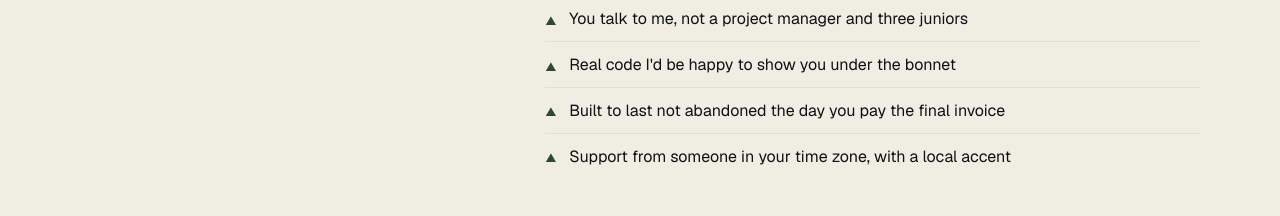
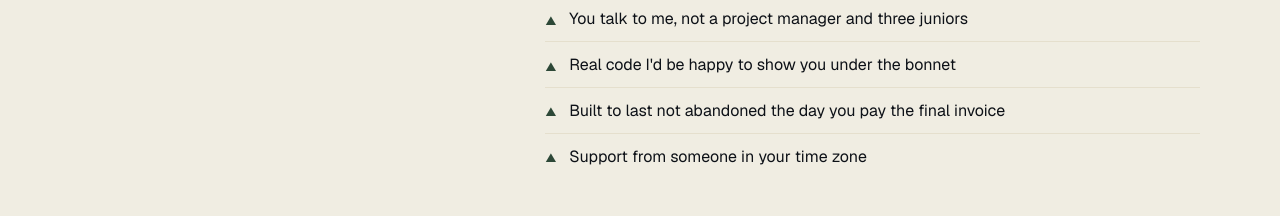
Before and after one commit to Hladenz/hladenz.github.io, a plain HTML site: page about.html in a window 1280 px wide. Shown: the part 1342-1558 px from the top of the page. Drawn offline with nearby package versions, Linux system fonts and the light colour scheme.

Commit message:
Spelling fixes

```diff
--- a/about.html
+++ b/about.html
@@ -135,7 +135,7 @@
               <li>You talk to me, not a project manager and three juniors</li>
               <li>Real code I'd be happy to show you under the bonnet</li>
               <li>Built to last not abandoned the day you pay the final invoice</li>
-              <li>Support from someone in your time zone, with a local accent</li>
+              <li>Support from someone in your time zone</li>
             </ul>
 
             <h3>How I work</h3>
```
